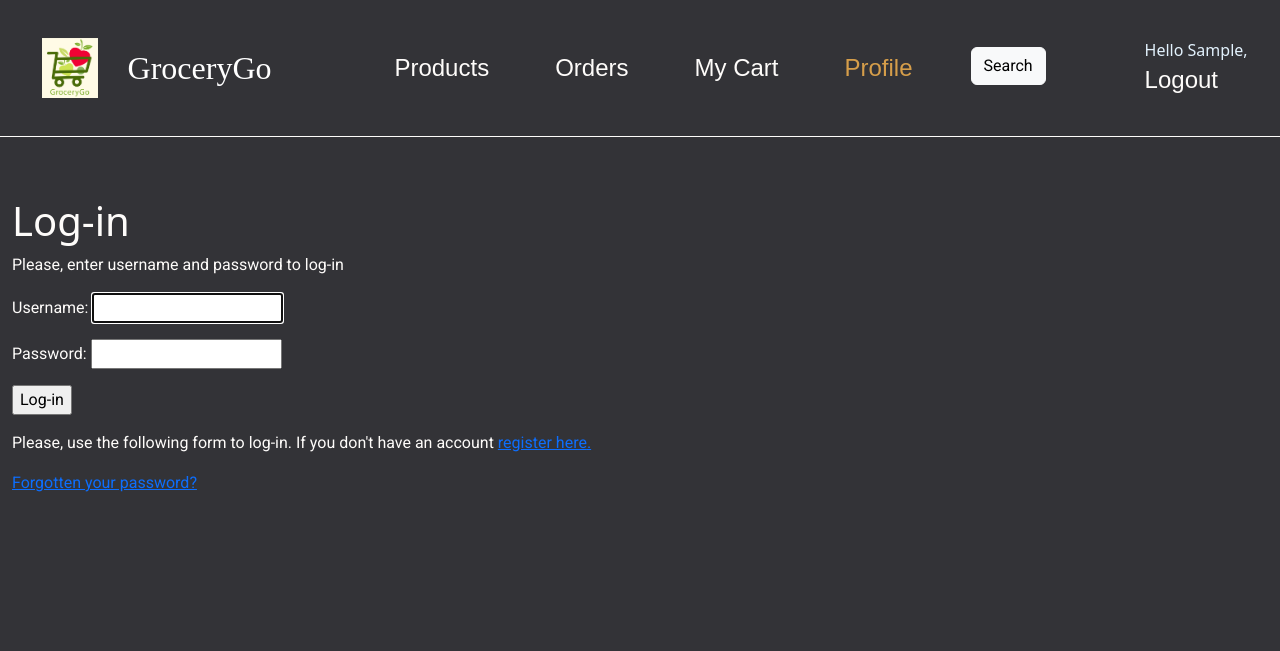
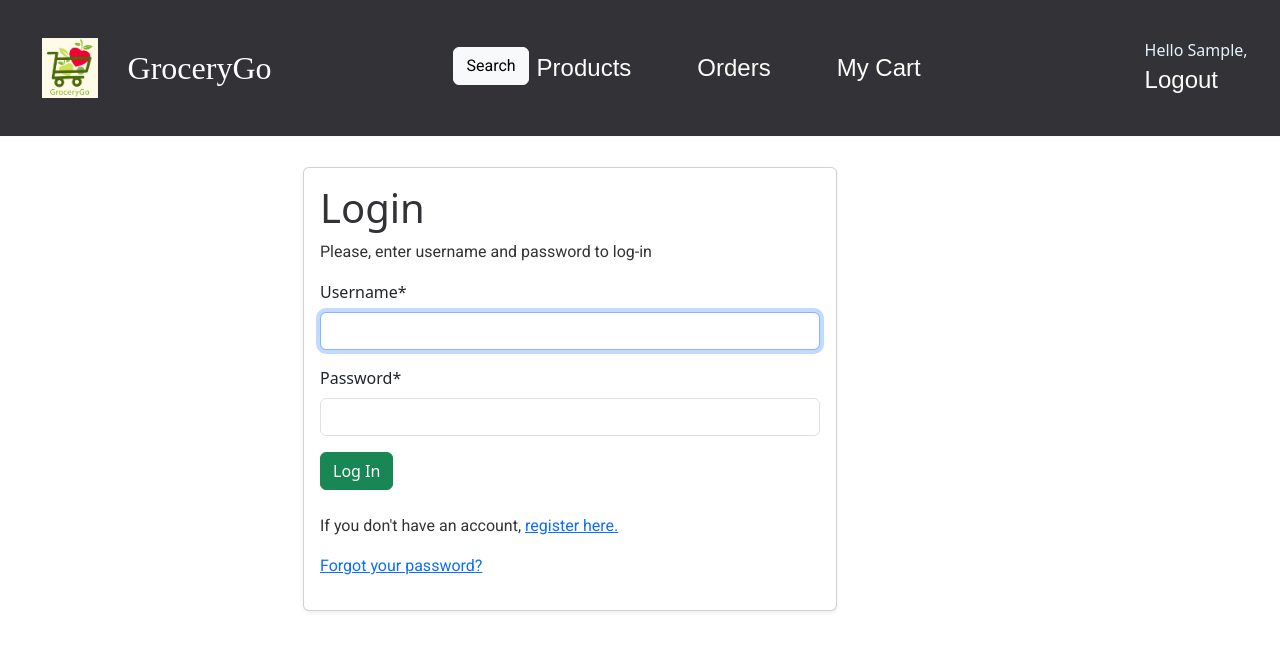
Before and after one commit to AuroraaSan/GroceryGo, a Django app: page /account/login/ in a window 1280 px wide. Shown: the top 651 px of the page. Run offline with Django 4.2, Linux system fonts and the light colour scheme; the visitor is signed in with stand-in values (Sample User, id 1); some libraries are stand-ins or nearby versions.

Commit message:
Edited the front-end for account

```diff
--- a/static/css/CSS/base.css
+++ b/static/css/CSS/base.css
@@ -34,20 +34,21 @@ nav.bg-dark {
     color: var(--light);
 }
 
-.hello-message
-{
-    color: var(--light);
+.hello-message {
+    color: var(--dark);
     transition: color 0.3s ease-in-out;
 }
 
 /* Sets default font and font-color of p element to Roboto, and light  */
 p {
     font-family: 'Roboto', sans-serif;
-    color: var(--light);
+    color: var(--dark);
 }
 
-h1, h2, h3 {
-    color: var(--light)
+h1,
+h2,
+h3 {
+    color: var(--dark)
 }
 
 /* Sets card text color to dark */
@@ -98,10 +99,7 @@ h1, h2, h3 {
     --yellow: #d69e4a;
 }
 
-/* Sets the background color of the page to dark */
-body {
-    background-color: var(--dark) !important;
-}
+
 
 /* Sets the carousel size and fits the image inside the carosuel-item
 so as not to overflow the page */
@@ -123,16 +121,15 @@ so as not to overflow the page */
     color: var(--yellow)
 }
 
-th, td
-{
+th,
+td {
     color: var(--light);
 }
 
-.container
-{
+.container {
     margin-left: 0px;
     margin-right: 0px;
-    margin-top: 60px;
+    margin-top: 0px;
 }
 
 .logo-img {
--- a/templates/base.html
+++ b/templates/base.html
@@ -12,7 +12,6 @@
   </head>
   <body>
         <nav class="navbar bg-dark navbar-expand-lg bg-dark sticky-top" data-bs-theme="dark">
-
             <div class="container-fluid">
                 <img src="{% static 'logoo.png' %}" class="logo-img">
                 <a class="navbar-brand" style="font-size: 2em; font-family: Fasthand" href="{% url 'shop:product_list' %}">GroceryGo</a>
@@ -22,19 +21,19 @@
                 </button>
 
                 <div class="collapse navbar-collapse justify-content-center" id="navbarNavAltMarkup">
-
-                    <div class="navbar-nav">
-                            <a class="nav-link {% if 'shop' in request.path %}active{% endif %}" href="{% url "shop:product_list" %}">Products</a>
-                            <a class="nav-link {% if 'order' in request.path %}active{% endif %}" href="#">Orders</a>
-                            <a class="nav-link {% if 'cart' in request.path %}active{% endif %}" href="{% url "cart:cart_detail" %}">My Cart</a>
-                            <a class="nav-link {% if 'account' in request.path %}active{% endif %}" href="{% url "account" %}">Profile</a>
-                    </div>
-
                     <p class="d-inline-flex" style="margin-top: 12px">
                         <button class="btn btn-light search-button" type="button" data-bs-toggle="collapse" data-bs-target="#collapseExample" aria-expanded="false" aria-controls="collapseExample">
                             Search
                         </button>
                     </p>
+                    <div class="navbar-nav">
+                            <a class="nav-link {% if 'shop' in request.path %}active{% endif %}" href="{% url "shop:product_list" %}">Products</a>
+                            <a class="nav-link {% if 'order' in request.path %}active{% endif %}" href="#">Orders</a>
+                            <a class="nav-link {% if 'cart' in request.path %}active{% endif %}" href="{% url "cart:cart_detail" %}">My Cart</a>
+                            {% comment %} <a class="nav-link {% if 'account' in request.path %}active{% endif %}" href="{% url "account" %}">Profile</a> {% endcomment %}
+                    </div>
+
+
                     {% if not request.user.is_authenticated %}
                     <div class="navbar-nav mr-auto">
                         <a class="nav-link" href="{% url 'register' %}">Register</a>
@@ -52,8 +51,6 @@
                 {% endif %}
             </div>
         </nav>
-
-
         <div class="collapse" id="collapseExample">
             <div class="card card-body">
                {% include 'search_form.html' %}
--- a/templates/registration/login.html
+++ b/templates/registration/login.html
@@ -1,7 +1,15 @@
 {% extends "base.html" %}
+{% load crispy_forms_tags %}
+
 {% block title %}Log-in{% endblock %}
 {% block content %}
-<h1>Log-in</h1>
+<main class="w-100 m-auto">
+  <div class="container">
+    <div class="row justify-content-center">
+      <div class="col-md-6">
+        <div class="card shadow-sm">
+          <div class="card-body">
+            <h1 class="main-heading">Login</h1>
             {% if form.errors %}
             <p>
             Your username and password didn't match.
@@ -10,22 +18,20 @@ Please try again.
             {% else %}
             <p class="p2">Please, enter username and password to log-in</p2>
             {% endif %}
-<div class="login-form">
-<form action="{% url 'login' %}" method="post">
-{{ form.as_p }}
-{% csrf_token %}
-<input type="hidden" name="next" value="{{ next }}" />
-<p><input type="submit" value="Log-in"></p>
+            <form method="post">{% csrf_token %}
+              {{ form|crispy }}
+              <button class="btn btn-success ml-2" type="submit">Log In</button>
             </form>
+            <br>
             <p>
-        Please, use the following form to log-in.
-        If you don't have an account <a href="{% url "register" %}">register here</
+                If you don't have an account, <a href="{% url "register" %}">register here</
             a>.
             </p>
-    <p>
-        <a href="{% url "password_reset" %}">
-        Forgotten your password?
-        </a>
-    </p>
+            <p><a href="{% url 'password_reset' %}">Forgot your password?</a></p>
           </div>
+        </div>
+      </div>
+    </div>
+  </div>
+</main>
 {% endblock %}
```
Also changed, not shown: data/settings.py (+9 -4 lines), templates/account/login.html (deleted, +0 -11 lines), templates/account/register.html (+18 -7 lines), templates/registration/password_change_form.html (+23 -7 lines), templates/registration/password_reset_confirm.html (+6 -4 lines), templates/registration/password_reset_form.html (+20 -7 lines). Lines whose indentation alone changed are shown as unchanged.
